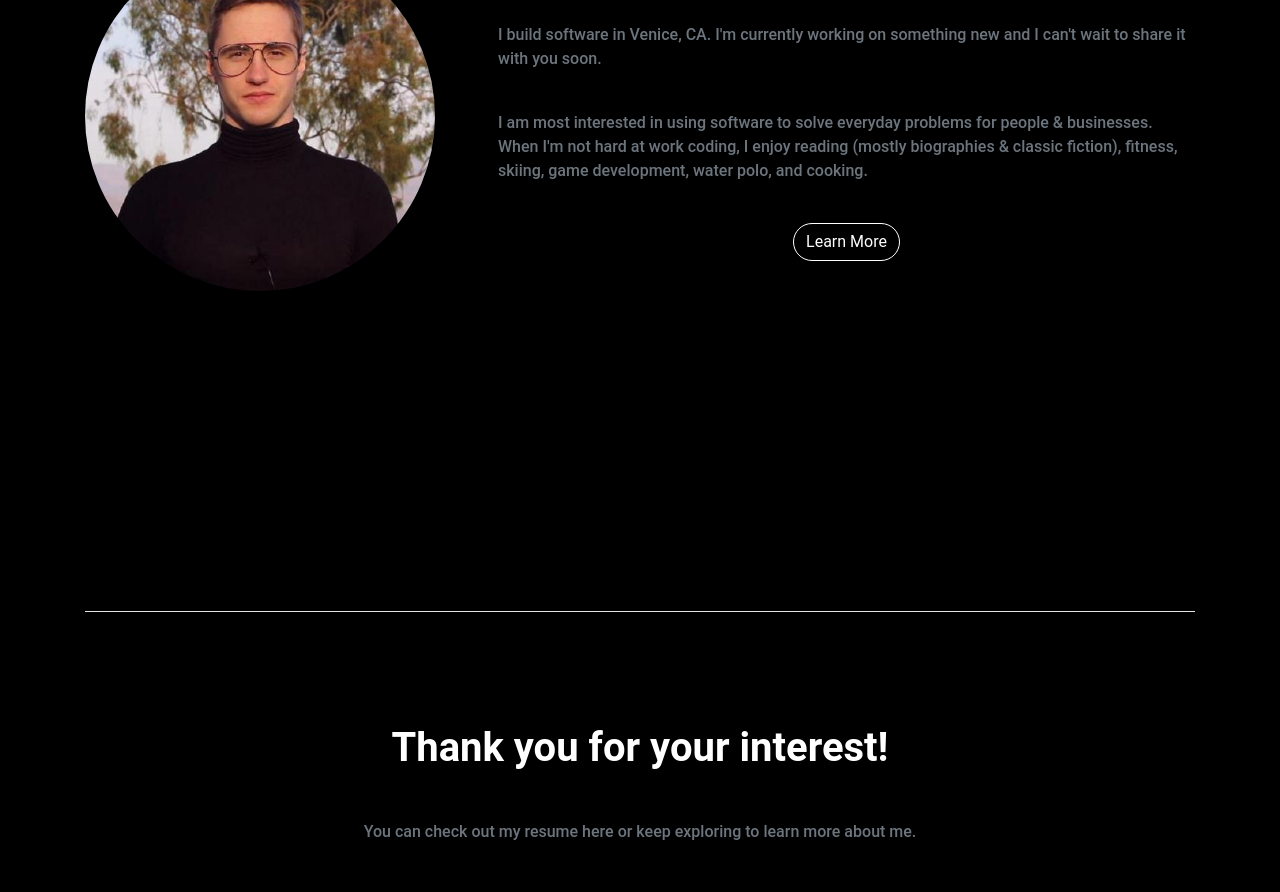
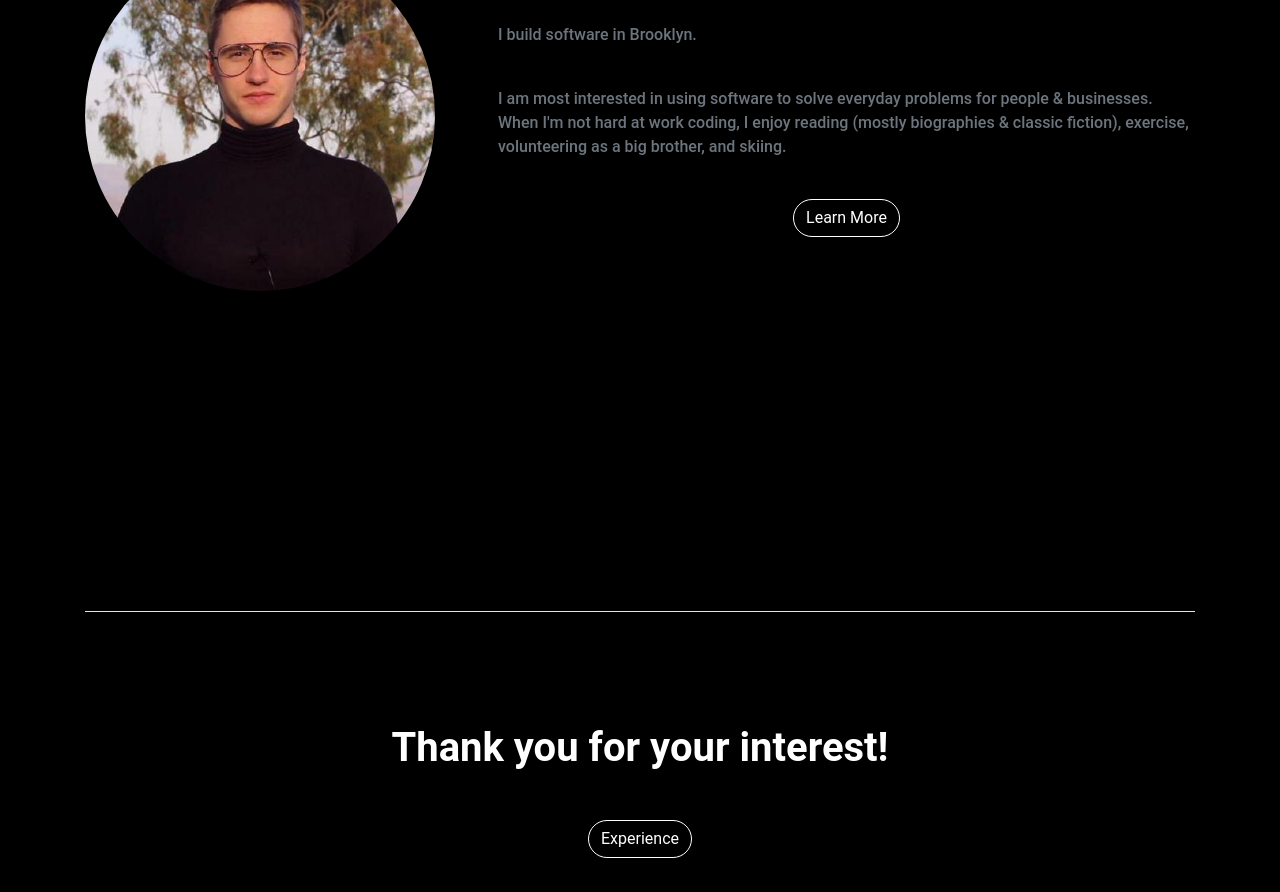
Before and after one commit to abewheel/abewheeler.com, a plain HTML site: page index.html in a window 1280 px wide. Shown: the part 280-1172 px from the top of the page. Drawn offline with nearby package versions, Linux system fonts and the light colour scheme.

Commit message:
Drop resume

```diff
--- a/index.html
+++ b/index.html
@@ -34,11 +34,11 @@
 			<div class="col-md-8 pl-md-5 col-sm-12">
 				<h1 id="greeting">Hi, I'm Abe.</h1>
 				<p class="text-muted pt-4">
-					I build software in Venice, CA. I'm currently working on something new and I can't wait to share it with you soon.
+					I build software in Brooklyn.
 				</p>
 				<p class="text-muted pt-4">
 					I am most interested in using software to solve everyday problems for people & businesses.
-					When I'm not hard at work coding, I enjoy reading (mostly biographies & classic fiction), fitness, skiing, game development, water polo, and cooking.
+					When I'm not hard at work coding, I enjoy reading (mostly biographies & classic fiction), exercise, volunteering as a big brother, and skiing.
 				</p>
 				<div class="text-center">
 					<a class="text-center btn btn-outline-neutral btn-round mt-4" href="#resume">Learn More</a>
@@ -53,9 +53,6 @@
 
 	<div class="container section text-center">
 		<h3 class="mt-3">Thank you for your interest!</h3>
-		<p class="py-5 text-muted">You can check out my resume here or keep exploring to learn more about me.</p>
-		<embed class="d-none d-lg-inline" src="/Abe_Wheeler_Resume_Site.pdf" width="800" height="1100" type="application/pdf"/>
-		<a class="d-lg-none btn btn-outline-neutral btn-round my-4" href="Abe_Wheeler_Resume_Site.pdf">Resume</a>
 		<br/>
 		<a class="btn btn-outline-neutral btn-round my-4" href="/experience/">Experience</a>
 	</div>
```
